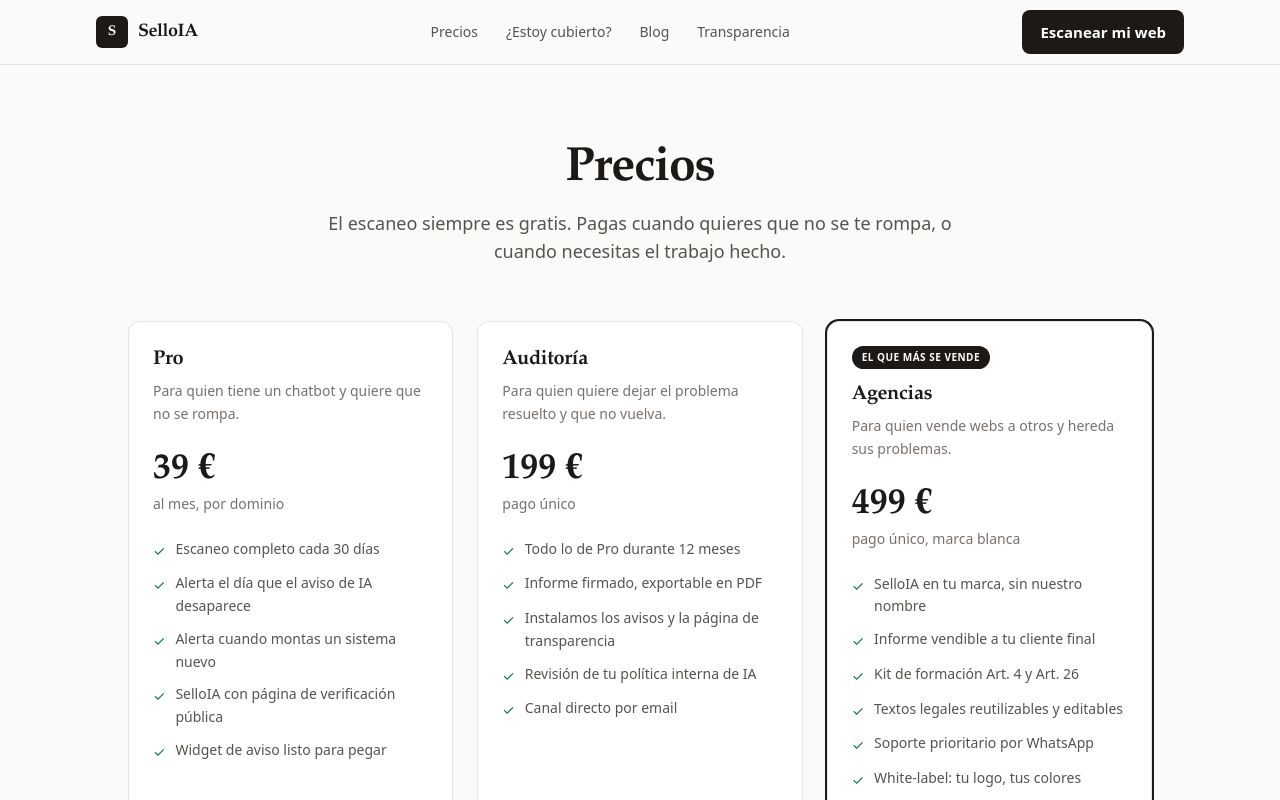
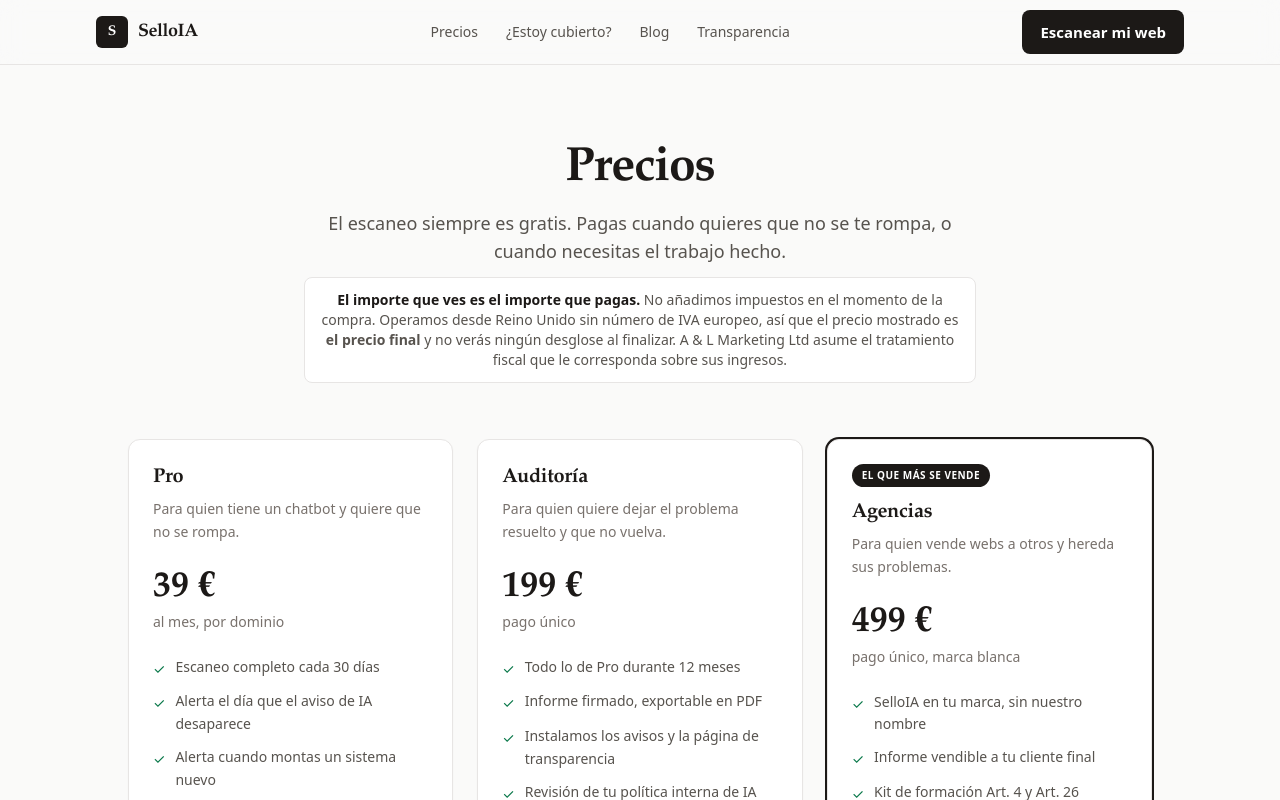
Before and after one commit to aandl-cyber/selloia, a Next.js app: page /precios in a window 1280 px wide. Shown: the top 800 px of the page. Built offline with nearby package versions, Linux system fonts and the light colour scheme.

Commit message:
fix: nota de precios honesta (el importe mostrado es el final, sin IVA anadido al checkout)

```diff
--- a/src/app/precios/page.tsx
+++ b/src/app/precios/page.tsx
@@ -82,6 +82,13 @@
         <p className="mt-4 text-lg text-piedra-600">
           El escaneo siempre es gratis. Pagas cuando quieres que no se te rompa, o
           cuando necesitas el trabajo hecho.
+        </p>
+        <p className="mt-3 rounded-lg border border-piedra-200 bg-white px-4 py-3 text-sm text-piedra-600">
+          <strong className="text-piedra-900">El importe que ves es el importe que pagas.</strong>{" "}
+          No a&#241;adimos impuestos en el momento de la compra. Operamos desde Reino Unido sin n&uacute;mero de IVA
+          europeo, as&iacute; que el precio mostrado es{" "}
+          <strong>el precio final</strong> y no ver&aacute;s ning&uacute;n desglose al finalizar. A &amp; L
+          Marketing Ltd asume el tratamiento fiscal que le corresponda sobre sus ingresos.
         </p>
       </div>
 
```
